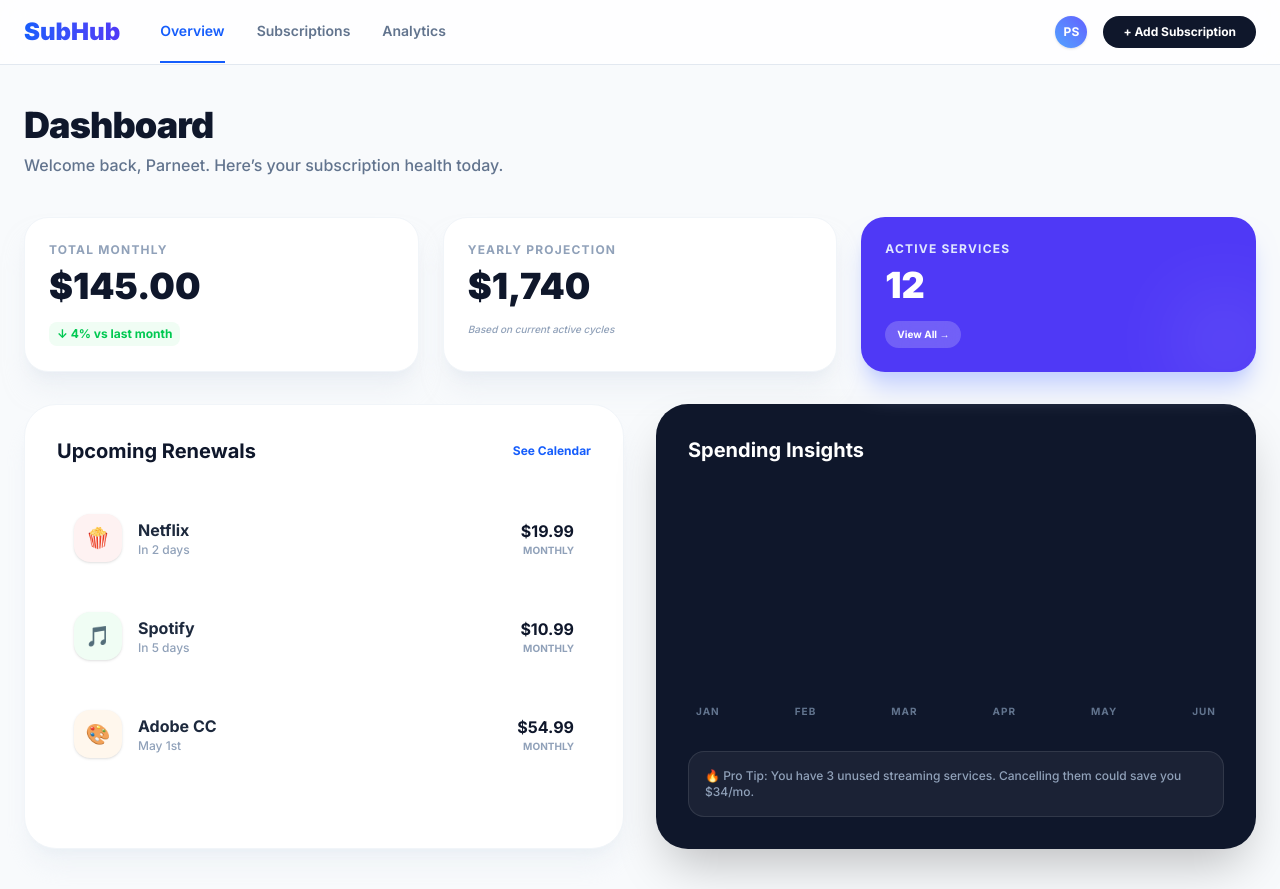
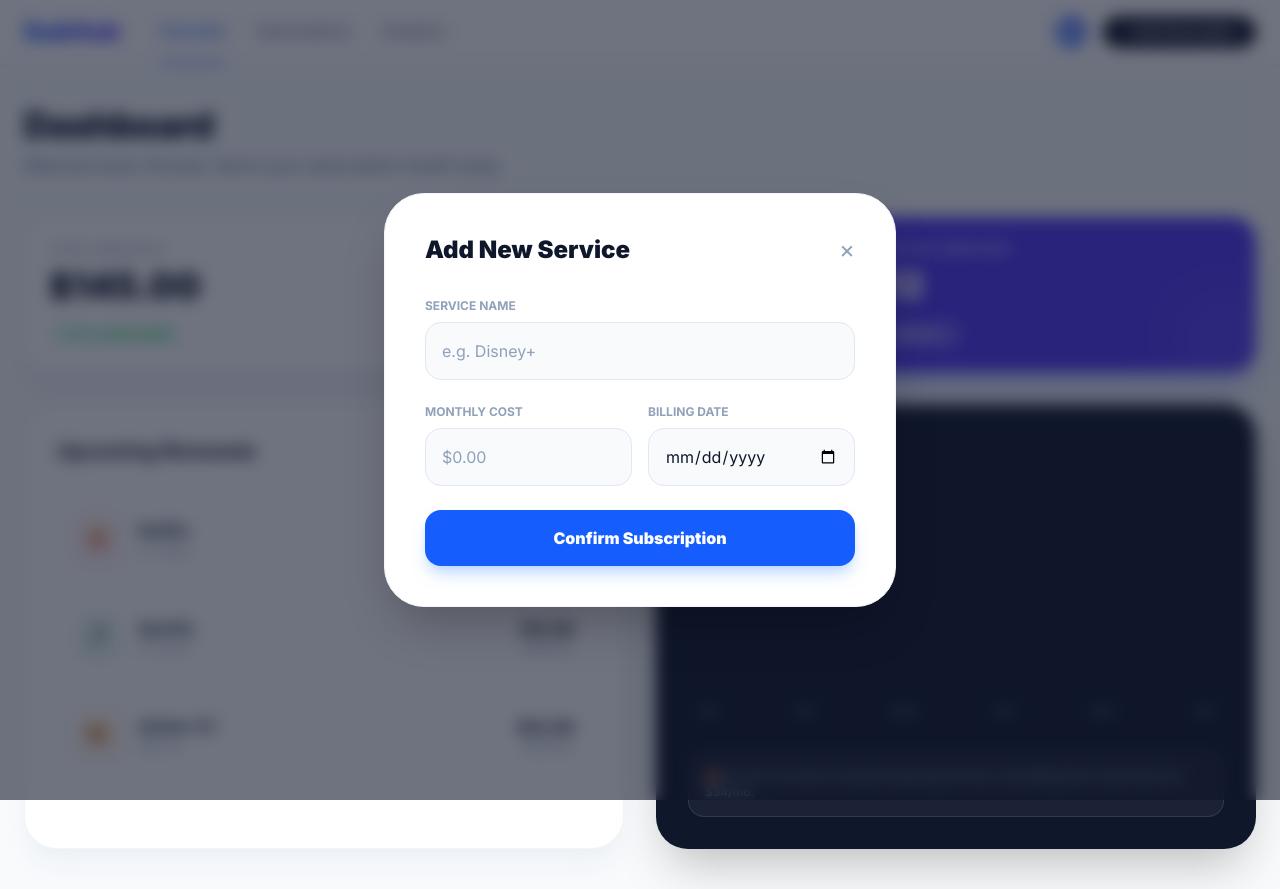
Before and after one commit to Parneetsandhu05/subhub, a Next.js app: page / in a window 1280 px wide. Both pictures are taken after a click on the button "+ Add Subscription". Built offline with nearby package versions, Linux system fonts and the light colour scheme.

Commit message:
style: fixed input text visibility in modal

```diff
--- a/package.json
+++ b/package.json
@@ -9,6 +9,7 @@
     "lint": "eslint"
   },
   "dependencies": {
+    "lucide-react": "^1.8.0",
     "mongoose": "^9.4.1",
     "next": "16.2.4",
     "react": "19.2.4",
--- a/src/app/page.tsx
+++ b/src/app/page.tsx
@@ -1,9 +1,15 @@
+'use client';
 import StatCard from '@/components/StatCard';
 import Link from 'next/link';
+
+import { useState } from 'react';
+import AddSubscriptionModal from '@/components/AddSubscriptionModal';
 export default function Home() {
+  const [isModalOpen, setIsModalOpen] = useState(false);
   return (
+  <>
       <div className="min-h-screen bg-[#F8FAFC] font-sans text-slate-900">
-      {/* High-Fi Header */}
+        {/* Navigation Header */}
         <nav className="sticky top-0 z-50 bg-white/80 backdrop-blur-md border-b border-slate-200">
           <div className="max-w-7xl mx-auto px-6 h-16 flex justify-between items-center">
             <div className="flex items-center gap-10">
@@ -12,19 +18,20 @@ export default function Home() {
               </span>
               <div className="hidden md:flex gap-8 text-sm font-semibold text-slate-500">
                 <button className="text-blue-600 border-b-2 border-blue-600 py-5">Overview</button>
-              <Link href="/subscriptions" className="hover:text-slate-800 py-5 transition">
-                Subscriptions
-              </Link>
-              <Link href="/analytics" className="hover:text-slate-800 py-5 transition">
-                Analytics
-              </Link>
+                <Link href="/subscriptions" className="hover:text-slate-800 py-5 transition">Subscriptions</Link>
+                <Link href="/analytics" className="hover:text-slate-800 py-5 transition">Analytics</Link>
               </div>
             </div>
+
             <div className="flex items-center gap-4">
               <div className="w-8 h-8 rounded-full bg-gradient-to-tr from-blue-400 to-indigo-500 flex items-center justify-center text-white text-xs font-bold shadow-sm">
                 PS
               </div>
-            <button className="bg-slate-900 text-white px-5 py-2 rounded-full text-xs font-bold hover:shadow-lg transition-all active:scale-95">
+              {/* 5. Update this button to open the modal */}
+              <button
+                onClick={() => setIsModalOpen(true)}
+                className="bg-slate-900 text-white px-5 py-2 rounded-full text-xs font-bold hover:shadow-lg transition-all active:scale-95"
+              >
                 + Add Subscription
               </button>
             </div>
@@ -132,5 +139,10 @@ export default function Home() {
         </div>
       </main>
     </div>
+    <AddSubscriptionModal
+      isOpen={isModalOpen}
+      onClose={() => setIsModalOpen(false)}
+    />
+  </>
   );
 }
--- /dev/null
+++ b/src/components/AddSubscriptionModal.tsx
@@ -0,0 +1,56 @@
+'use client';
+
+export default function AddSubscriptionModal({ isOpen, onClose }: { isOpen: boolean, onClose: () => void }) {
+  if (!isOpen) return null;
+
+  return (
+    <div className="fixed inset-0 z-[100] flex items-center justify-center p-4">
+      {/* Dark Overlay */}
+      <div className="absolute inset-0 bg-slate-900/60 backdrop-blur-sm" onClick={onClose}></div>
+
+      {/* Modal Content */}
+      <div className="relative bg-white w-full max-w-lg rounded-[2.5rem] p-10 shadow-2xl border border-slate-100 animate-in fade-in zoom-in duration-200">
+        <div className="flex justify-between items-center mb-8">
+          <h2 className="text-2xl font-black text-slate-900">Add New Service</h2>
+          <button onClick={onClose} className="text-slate-400 hover:text-slate-600 text-2xl">×</button>
+        </div>
+
+        <form className="space-y-6" onSubmit={(e) => { e.preventDefault(); onClose(); }}>
+          <div>
+            <label className="block text-xs font-bold text-slate-400 uppercase mb-2">Service Name</label>
+            {/* Added 'text-slate-900' and 'placeholder:text-slate-400' below */}
+            <input
+              type="text"
+              placeholder="e.g. Disney+"
+              className="w-full bg-slate-50 border border-slate-200 p-4 rounded-2xl focus:outline-none focus:ring-2 focus:ring-blue-500 transition text-slate-900 placeholder:text-slate-400"
+            />
+          </div>
+
+          <div className="grid grid-cols-2 gap-4">
+            <div>
+              <label className="block text-xs font-bold text-slate-400 uppercase mb-2">Monthly Cost</label>
+              {/* Added 'text-slate-900' and 'placeholder:text-slate-400' below */}
+              <input
+                type="text"
+                placeholder="$0.00"
+                className="w-full bg-slate-50 border border-slate-200 p-4 rounded-2xl focus:outline-none focus:ring-2 focus:ring-blue-500 transition text-slate-900 placeholder:text-slate-400"
+              />
+            </div>
+            <div>
+              <label className="block text-xs font-bold text-slate-400 uppercase mb-2">Billing Date</label>
+              {/* Added 'text-slate-900' below */}
+              <input
+                type="date"
+                className="w-full bg-slate-50 border border-slate-200 p-4 rounded-2xl focus:outline-none focus:ring-2 focus:ring-blue-500 transition text-slate-900"
+              />
+            </div>
+          </div>
+
+          <button type="submit" className="w-full bg-blue-600 text-white py-4 rounded-2xl font-black shadow-lg shadow-blue-200 hover:bg-blue-700 transition active:scale-95">
+            Confirm Subscription
+          </button>
+        </form>
+      </div>
+    </div>
+  );
+}
```
Also changed, not shown: 1 other file (tests, documents, lock files or other folders). Lines whose indentation alone changed are shown as unchanged.
